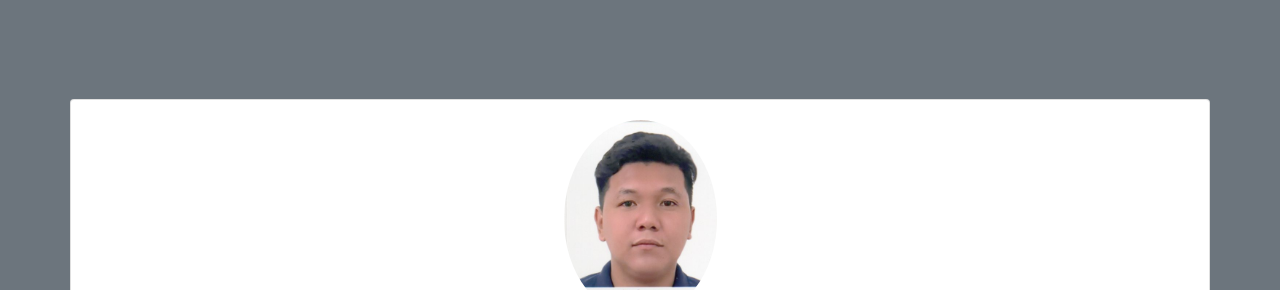
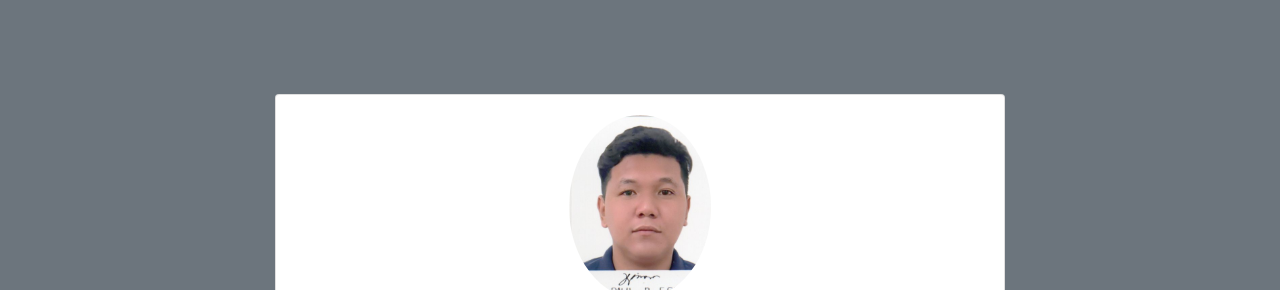
Before and after one commit to JohnPaul005/CSSdemo, a plain HTML site: page index.html in a window 1280 px wide. Shown: the part 100-390 px from the top of the page. Drawn offline with nearby package versions, Linux system fonts and the light colour scheme.

Commit message:
edit code line 15

```diff
--- a/index.html
+++ b/index.html
@@ -12,11 +12,11 @@
 <body style="height: 100vh;" class="bg-secondary">
 
     <div class="container h-100 ">
-        <div class="row h-100 d-flex align-items-center">
-            <!-- <div class="col-md-12"> -->
+        <div class="row h-100 d-flex align-items-center d-flex justify-content-center">
+            <div class="col-8">
                 <div class="card">
                     <div class="card-body text-center">
-                        <img src="img/Profile.jpg" class="rounded-circle col-2" alt="Profile">
+                        <img src="img/Profile.jpg" class="rounded-circle col-3" alt="Profile">
                         <h1 class="card-title Madeo">Hi I am John Paul</h1>
                         <p class="card-text Marchilla">Lorem ipsum, dolor sit amet consectetur adipisicing elit. Sequi debitis ratione ut! Dignissimos dolores voluptates, explicabo illo ipsam expedita, nostrum vero, veritatis voluptas itaque odio ex modi deleniti accusamus voluptatem.</p>
 
```
